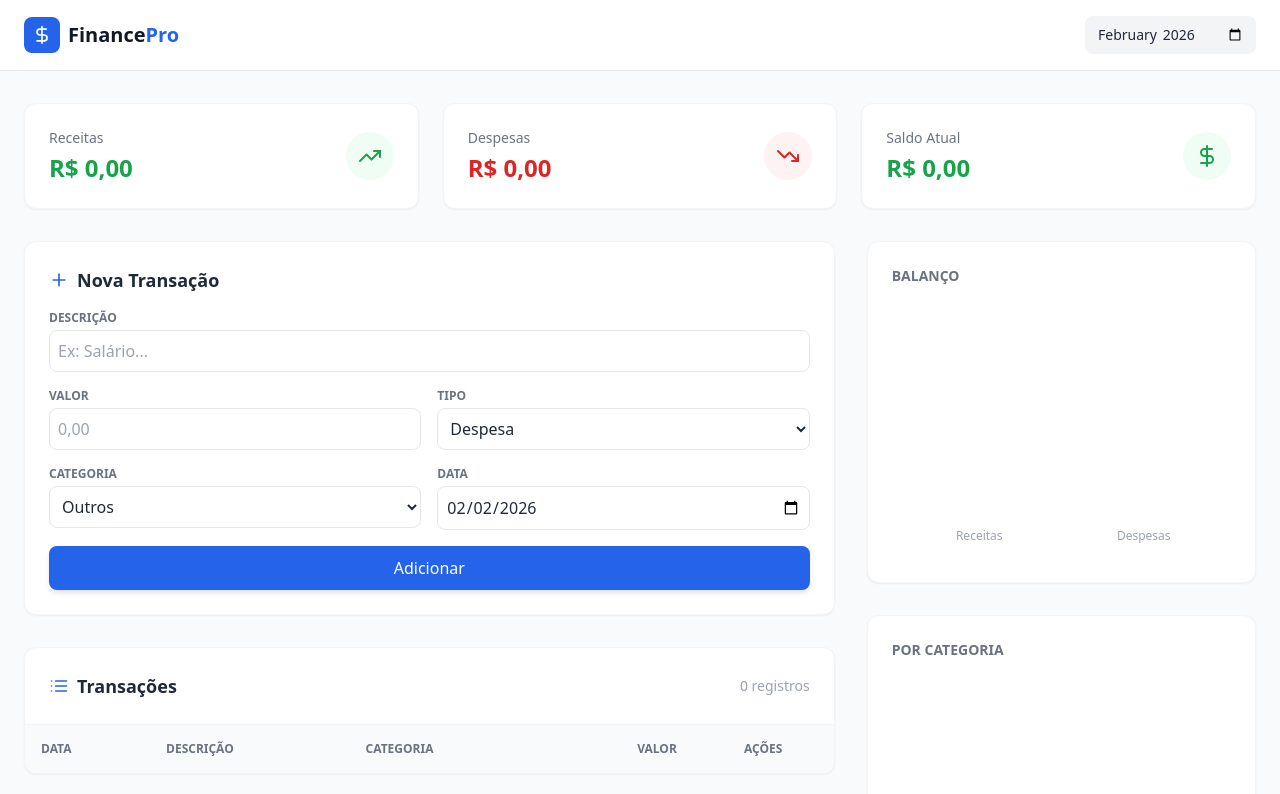
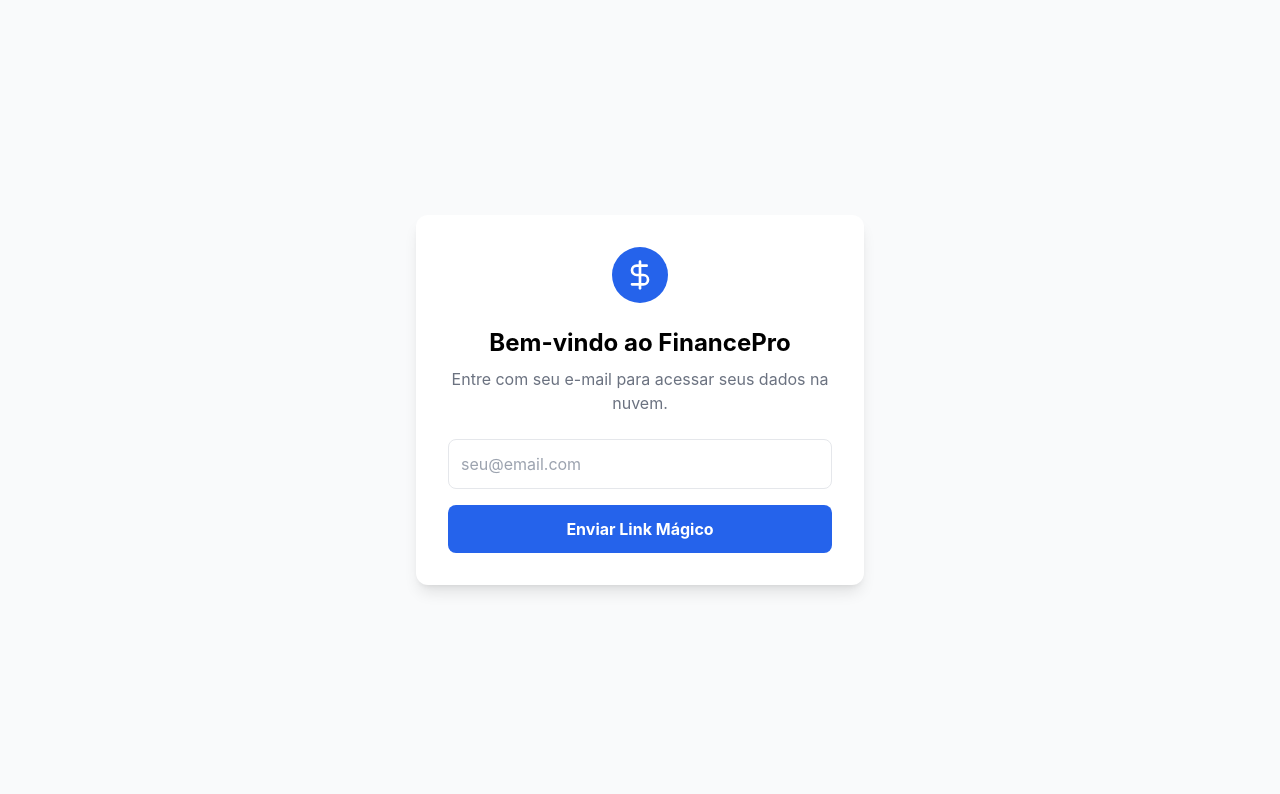
Before and after one commit to joaodanielski/finance-control, a React (Create React App) app: page / in a window 1280 px wide. Shown: the top 794 px of the page. Built offline with nearby package versions, Linux system fonts and the light colour scheme.

Commit message:
Upgrade: Conectado ao Supabase

```diff
--- a/package.json
+++ b/package.json
@@ -3,6 +3,7 @@
   "version": "0.1.0",
   "private": true,
   "dependencies": {
+    "@supabase/supabase-js": "^2.93.3",
     "@testing-library/jest-dom": "^5.17.0",
     "@testing-library/react": "^13.4.0",
     "@testing-library/user-event": "^13.5.0",
--- a/src/App.js
+++ b/src/App.js
@@ -1,125 +1,122 @@
 import React, { useState, useEffect, useMemo } from 'react';
-import { Plus, Trash2, Edit2, TrendingUp, TrendingDown, DollarSign, List } from 'lucide-react';
+import { supabase } from './supabaseClient'; // Importa nossa conexão
+import { Plus, Trash2, Edit2, TrendingUp, TrendingDown, DollarSign, List, LogOut, Loader2 } from 'lucide-react';
 import { PieChart, Pie, Cell, ResponsiveContainer, BarChart, Bar, XAxis, YAxis, Tooltip, Legend } from 'recharts';
 
-// --- Constantes ---
 const CATEGORIES = ["Alimentação", "Moradia", "Transporte", "Saúde", "Lazer", "Salário", "Investimentos", "Outros"];
 const COLORS = ['#10B981', '#EF4444', '#3B82F6', '#F59E0B', '#8B5CF6', '#EC4899'];
 const formatCurrency = (value) => new Intl.NumberFormat('pt-BR', { style: 'currency', currency: 'BRL' }).format(value);
 
-// --- Componentes UI ---
-const Card = ({ title, value, icon: Icon, type }) => {
-  const colorClass = type === 'income' ? 'text-green-600' : type === 'expense' ? 'text-red-600' : 'text-gray-800';
-  const bgClass = type === 'income' ? 'bg-green-50' : type === 'expense' ? 'bg-red-50' : 'bg-gray-50';
+// Componente de Login Simples
+const Auth = () => {
+  const [loading, setLoading] = useState(false);
+  const [email, setEmail] = useState('');
+  const [message, setMessage] = useState('');
+
+  const handleLogin = async (e) => {
+    e.preventDefault();
+    setLoading(true);
+    const { error } = await supabase.auth.signInWithOtp({ email });
+    if (error) setMessage(error.error_description || error.message);
+    else setMessage('Verifique seu e-mail para o link de login!');
+    setLoading(false);
+  };
 
   return (
-    <div className="bg-white p-6 rounded-xl shadow-sm border border-gray-100 flex items-center justify-between transition-all hover:shadow-md">
-      <div>
-        <p className="text-sm text-gray-500 font-medium mb-1">{title}</p>
-        <h3 className={`text-2xl font-bold ${colorClass}`}>{formatCurrency(value)}</h3>
-      </div>
-      <div className={`p-3 rounded-full ${bgClass}`}>
-        <Icon className={`w-6 h-6 ${colorClass}`} />
+    <div className="min-h-screen flex items-center justify-center bg-gray-50 px-4">
+      <div className="max-w-md w-full bg-white p-8 rounded-xl shadow-lg text-center">
+        <div className="mb-6 flex justify-center"><div className="bg-blue-600 p-3 rounded-full"><DollarSign className="w-8 h-8 text-white" /></div></div>
+        <h1 className="text-2xl font-bold mb-2">Bem-vindo ao FinancePro</h1>
+        <p className="text-gray-500 mb-6">Entre com seu e-mail para acessar seus dados na nuvem.</p>
+        <form onSubmit={handleLogin} className="space-y-4">
+          <input type="email" placeholder="seu@email.com" value={email} onChange={(e) => setEmail(e.target.value)} required className="w-full p-3 border rounded-lg outline-none focus:ring-2 focus:ring-blue-500" />
+          <button disabled={loading} className="w-full bg-blue-600 text-white p-3 rounded-lg font-bold hover:bg-blue-700 transition disabled:opacity-50">
+            {loading ? 'Enviando...' : 'Enviar Link Mágico'}
+          </button>
+        </form>
+        {message && <p className="mt-4 text-sm text-green-600 font-medium">{message}</p>}
       </div>
     </div>
   );
 };
 
-// --- Aplicação Principal ---
+// Componente Card
+const Card = ({ title, value, icon: Icon, type }) => {
+  const colorClass = type === 'income' ? 'text-green-600' : type === 'expense' ? 'text-red-600' : 'text-gray-800';
+  const bgClass = type === 'income' ? 'bg-green-50' : type === 'expense' ? 'bg-red-50' : 'bg-gray-50';
+  return (
+    <div className="bg-white p-6 rounded-xl shadow-sm border border-gray-100 flex items-center justify-between">
+      <div><p className="text-sm text-gray-500 font-medium mb-1">{title}</p><h3 className={`text-2xl font-bold ${colorClass}`}>{formatCurrency(value)}</h3></div>
+      <div className={`p-3 rounded-full ${bgClass}`}><Icon className={`w-6 h-6 ${colorClass}`} /></div>
+    </div>
+  );
+};
+
 export default function FinanceApp() {
-  const [transactions, setTransactions] = useState(() => {
-    const saved = localStorage.getItem('finance_transactions');
-    return saved ? JSON.parse(saved) : [];
-  });
-
-  const [formData, setFormData] = useState({
-    description: '', amount: '', type: 'expense', category: 'Outros', date: new Date().toISOString().split('T')[0]
-  });
-
+  const [session, setSession] = useState(null);
+  const [transactions, setTransactions] = useState([]);
+  const [loading, setLoading] = useState(true);
+  const [formData, setFormData] = useState({ description: '', amount: '', type: 'expense', category: 'Outros', date: new Date().toISOString().split('T')[0] });
   const [editingId, setEditingId] = useState(null);
   const [filterDate, setFilterDate] = useState(new Date().toISOString().slice(0, 7));
 
+  // Gerenciamento de Sessão
   useEffect(() => {
-    localStorage.setItem('finance_transactions', JSON.stringify(transactions));
-  }, [transactions]);
+    supabase.auth.getSession().then(({ data: { session } }) => { setSession(session); if(session) fetchTransactions(session.user.id); else setLoading(false); });
+    const { data: { subscription } } = supabase.auth.onAuthStateChange((_event, session) => { setSession(session); if(session) fetchTransactions(session.user.id); else setTransactions([]); });
+    return () => subscription.unsubscribe();
+  }, []);
 
-  const filteredTransactions = useMemo(() => {
-    return transactions.filter(t => t.date.startsWith(filterDate)).sort((a, b) => new Date(b.date) - new Date(a.date));
-  }, [transactions, filterDate]);
+  // CRUD Supabase
+  const fetchTransactions = async (userId) => {
+    try {
+      setLoading(true);
+      const { data, error } = await supabase.from('transactions').select('*').eq('user_id', userId).order('date', { ascending: false });
+      if (error) throw error;
+      setTransactions(data);
+    } catch (error) { console.error('Erro ao buscar:', error.message); } finally { setLoading(false); }
+  };
 
-  const summary = useMemo(() => {
-    return filteredTransactions.reduce((acc, curr) => {
-      const amount = parseFloat(curr.amount);
-      if (curr.type === 'income') {
-        acc.income += amount;
-        acc.total += amount;
-      } else {
-        acc.expense += amount;
-        acc.total -= amount;
-      }
-      return acc;
-    }, { income: 0, expense: 0, total: 0 });
-  }, [filteredTransactions]);
-
-  const chartData = useMemo(() => {
-    const expensesByCategory = filteredTransactions
-      .filter(t => t.type === 'expense')
-      .reduce((acc, curr) => {
-        acc[curr.category] = (acc[curr.category] || 0) + parseFloat(curr.amount);
-        return acc;
-      }, {});
-
-    return Object.entries(expensesByCategory).map(([name, value]) => ({ name, value }));
-  }, [filteredTransactions]);
-
-  const comparisonData = [
-    { name: 'Receitas', value: summary.income },
-    { name: 'Despesas', value: summary.expense }
-  ];
-
-  const handleSubmit = (e) => {
+  const handleSubmit = async (e) => {
     e.preventDefault();
-    if (!formData.description || !formData.amount) return;
-
-    const newTransaction = {
-      id: editingId || Date.now(),
-      ...formData,
-      amount: parseFloat(formData.amount)
-    };
+    if (!session) return;
+    const { description, amount, type, category, date } = formData;
+    const payload = { description, amount: parseFloat(amount), type, category, date, user_id: session.user.id };
 
     if (editingId) {
-      setTransactions(prev => prev.map(t => t.id === editingId ? newTransaction : t));
-      setEditingId(null);
+      const { error } = await supabase.from('transactions').update({ description, amount: parseFloat(amount), type, category, date }).eq('id', editingId);
+      if (!error) { setTransactions(prev => prev.map(t => t.id === editingId ? { ...t, ...payload } : t)); setEditingId(null); }
     } else {
-      setTransactions(prev => [newTransaction, ...prev]);
+      const { data, error } = await supabase.from('transactions').insert([payload]).select();
+      if (!error && data) setTransactions(prev => [data[0], ...prev]);
     }
-
     setFormData({ description: '', amount: '', type: 'expense', category: 'Outros', date: new Date().toISOString().split('T')[0] });
   };
 
-  const handleEdit = (transaction) => {
-    setFormData(transaction);
-    setEditingId(transaction.id);
+  const handleDelete = async (id) => {
+    if (window.confirm('Excluir transação?')) {
+      const { error } = await supabase.from('transactions').delete().eq('id', id);
+      if (!error) setTransactions(prev => prev.filter(t => t.id !== id));
+    }
   };
 
-  const handleDelete = (id) => {
-    if (window.confirm('Tem certeza que deseja excluir?')) {
-      setTransactions(prev => prev.filter(t => t.id !== id));
-    }
-  };
+  // Cálculos (Mantidos do anterior)
+  const filteredTransactions = useMemo(() => transactions.filter(t => t.date.startsWith(filterDate)), [transactions, filterDate]);
+  const summary = useMemo(() => filteredTransactions.reduce((acc, curr) => { const amt = parseFloat(curr.amount); if(curr.type === 'income') { acc.income += amt; acc.total += amt; } else { acc.expense += amt; acc.total -= amt; } return acc; }, { income: 0, expense: 0, total: 0 }), [filteredTransactions]);
+  const chartData = useMemo(() => { const exp = filteredTransactions.filter(t => t.type === 'expense').reduce((acc, curr) => { acc[curr.category] = (acc[curr.category] || 0) + parseFloat(curr.amount); return acc; }, {}); return Object.entries(exp).map(([name, value]) => ({ name, value })); }, [filteredTransactions]);
+  const comparisonData = [{ name: 'Receitas', value: summary.income }, { name: 'Despesas', value: summary.expense }];
+
+  if (!session) return <Auth />;
+  if (loading) return <div className="min-h-screen flex items-center justify-center"><Loader2 className="w-8 h-8 animate-spin text-blue-600" /></div>;
 
   return (
     <div className="min-h-screen bg-gray-50 text-gray-800 font-sans pb-10">
       <nav className="bg-white border-b border-gray-200 px-6 py-4 mb-8">
         <div className="max-w-7xl mx-auto flex justify-between items-center">
-          <div className="flex items-center gap-2">
-            <div className="bg-blue-600 p-2 rounded-lg">
-              <DollarSign className="w-5 h-5 text-white" />
-            </div>
-            <h1 className="text-xl font-bold text-gray-900">Finance<span className="text-blue-600">Pro</span></h1>
-          </div>
-          <div className="flex items-center gap-2 bg-gray-100 rounded-lg p-1">
-            <input type="month" value={filterDate} onChange={(e) => setFilterDate(e.target.value)} className="bg-transparent border-none focus:ring-0 text-sm font-medium px-2 py-1 outline-none"/>
+          <div className="flex items-center gap-2"><div className="bg-blue-600 p-2 rounded-lg"><DollarSign className="w-5 h-5 text-white" /></div><h1 className="text-xl font-bold">Finance<span className="text-blue-600">Pro</span></h1></div>
+          <div className="flex items-center gap-4">
+            <input type="month" value={filterDate} onChange={(e) => setFilterDate(e.target.value)} className="bg-gray-100 rounded-lg px-3 py-1 text-sm outline-none" />
+            <button onClick={() => supabase.auth.signOut()} className="text-gray-500 hover:text-red-600"><LogOut className="w-5 h-5" /></button>
           </div>
         </div>
       </nav>
@@ -134,102 +131,26 @@ export default function FinanceApp() {
         <div className="grid grid-cols-1 lg:grid-cols-3 gap-8">
           <div className="lg:col-span-2 space-y-8">
             <div className="bg-white p-6 rounded-xl shadow-sm border border-gray-100">
-              <h2 className="text-lg font-bold mb-4 flex items-center gap-2">
-                <Plus className="w-5 h-5 text-blue-600" />
-                {editingId ? 'Editar Transação' : 'Nova Transação'}
-              </h2>
+              <h2 className="text-lg font-bold mb-4 flex items-center gap-2"><Plus className="w-5 h-5 text-blue-600" />{editingId ? 'Editar' : 'Nova Transação'}</h2>
               <form onSubmit={handleSubmit} className="grid grid-cols-1 md:grid-cols-2 gap-4">
-                <div className="md:col-span-2">
-                  <label className="block text-xs font-semibold text-gray-500 mb-1 uppercase">Descrição</label>
-                  <input required type="text" placeholder="Ex: Salário..." value={formData.description} onChange={e => setFormData({...formData, description: e.target.value})} className="w-full p-2 border border-gray-200 rounded-lg focus:ring-2 focus:ring-blue-500 outline-none" />
-                </div>
-                <div>
-                  <label className="block text-xs font-semibold text-gray-500 mb-1 uppercase">Valor</label>
-                  <input required type="number" step="0.01" placeholder="0,00" value={formData.amount} onChange={e => setFormData({...formData, amount: e.target.value})} className="w-full p-2 border border-gray-200 rounded-lg focus:ring-2 focus:ring-blue-500 outline-none" />
-                </div>
-                <div>
-                  <label className="block text-xs font-semibold text-gray-500 mb-1 uppercase">Tipo</label>
-                  <select value={formData.type} onChange={e => setFormData({...formData, type: e.target.value})} className="w-full p-2 border border-gray-200 rounded-lg outline-none bg-white">
-                    <option value="income">Receita</option>
-                    <option value="expense">Despesa</option>
-                  </select>
-                </div>
-                <div>
-                  <label className="block text-xs font-semibold text-gray-500 mb-1 uppercase">Categoria</label>
-                  <select value={formData.category} onChange={e => setFormData({...formData, category: e.target.value})} className="w-full p-2 border border-gray-200 rounded-lg outline-none bg-white">
-                    {CATEGORIES.map(cat => <option key={cat} value={cat}>{cat}</option>)}
-                  </select>
-                </div>
-                <div>
-                  <label className="block text-xs font-semibold text-gray-500 mb-1 uppercase">Data</label>
-                  <input required type="date" value={formData.date} onChange={e => setFormData({...formData, date: e.target.value})} className="w-full p-2 border border-gray-200 rounded-lg outline-none" />
-                </div>
-                <div className="md:col-span-2">
-                  <button type="submit" className={`w-full py-2.5 rounded-lg text-white font-medium shadow-md transition-all ${editingId ? 'bg-yellow-500 hover:bg-yellow-600' : 'bg-blue-600 hover:bg-blue-700'}`}>
-                    {editingId ? 'Atualizar' : 'Adicionar'}
-                  </button>
-                  {editingId && <button type="button" onClick={() => { setEditingId(null); setFormData({ description: '', amount: '', type: 'expense', category: 'Outros', date: new Date().toISOString().split('T')[0] }) }} className="w-full mt-2 text-sm text-gray-500">Cancelar</button>}
-                </div>
+                <div className="md:col-span-2"><label className="text-xs font-bold text-gray-500 uppercase">Descrição</label><input required type="text" value={formData.description} onChange={e => setFormData({...formData, description: e.target.value})} className="w-full p-2 border rounded-lg outline-none focus:ring-2 focus:ring-blue-500" /></div>
+                <div><label className="text-xs font-bold text-gray-500 uppercase">Valor</label><input required type="number" step="0.01" value={formData.amount} onChange={e => setFormData({...formData, amount: e.target.value})} className="w-full p-2 border rounded-lg outline-none focus:ring-2 focus:ring-blue-500" /></div>
+                <div><label className="text-xs font-bold text-gray-500 uppercase">Tipo</label><select value={formData.type} onChange={e => setFormData({...formData, type: e.target.value})} className="w-full p-2 border rounded-lg bg-white"><option value="income">Receita</option><option value="expense">Despesa</option></select></div>
+                <div><label className="text-xs font-bold text-gray-500 uppercase">Categoria</label><select value={formData.category} onChange={e => setFormData({...formData, category: e.target.value})} className="w-full p-2 border rounded-lg bg-white">{CATEGORIES.map(cat => <option key={cat} value={cat}>{cat}</option>)}</select></div>
+                <div><label className="text-xs font-bold text-gray-500 uppercase">Data</label><input required type="date" value={formData.date} onChange={e => setFormData({...formData, date: e.target.value})} className="w-full p-2 border rounded-lg" /></div>
+                <div className="md:col-span-2"><button type="submit" className="w-full bg-blue-600 text-white py-2.5 rounded-lg hover:bg-blue-700 shadow-md">{editingId ? 'Atualizar' : 'Salvar'}</button>{editingId && <button type="button" onClick={() => { setEditingId(null); setFormData({ description: '', amount: '', type: 'expense', category: 'Outros', date: new Date().toISOString().split('T')[0] }) }} className="w-full mt-2 text-sm text-gray-500">Cancelar</button>}</div>
               </form>
             </div>
 
             <div className="bg-white rounded-xl shadow-sm border border-gray-100 overflow-hidden">
-              <div className="p-6 border-b border-gray-100 flex justify-between items-center">
-                <h2 className="text-lg font-bold flex items-center gap-2"><List className="w-5 h-5 text-blue-600" /> Transações</h2>
-                <span className="text-sm text-gray-400">{filteredTransactions.length} registros</span>
-              </div>
-              <div className="overflow-x-auto">
-                <table className="w-full text-left border-collapse">
-                  <thead>
-                    <tr className="bg-gray-50 text-gray-500 text-xs uppercase"><th className="p-4">Data</th><th className="p-4">Descrição</th><th className="p-4">Categoria</th><th className="p-4 text-right">Valor</th><th className="p-4 text-center">Ações</th></tr>
-                  </thead>
-                  <tbody className="divide-y divide-gray-100">
-                    {filteredTransactions.map((t) => (
-                      <tr key={t.id} className="hover:bg-gray-50 transition-colors group">
-                        <td className="p-4 text-sm text-gray-600">{new Date(t.date).toLocaleDateString('pt-BR')}</td>
-                        <td className="p-4 font-medium text-gray-800">{t.description}</td>
-                        <td className="p-4 text-sm"><span className="px-2 py-1 rounded-full text-xs bg-gray-100 text-gray-600">{t.category}</span></td>
-                        <td className={`p-4 text-right font-bold ${t.type === 'income' ? 'text-green-600' : 'text-red-600'}`}>{t.type === 'expense' && '- '}{formatCurrency(t.amount)}</td>
-                        <td className="p-4 text-center flex justify-center gap-2 opacity-0 group-hover:opacity-100 transition-opacity">
-                          <button onClick={() => handleEdit(t)} className="text-blue-500"><Edit2 className="w-4 h-4" /></button>
-                          <button onClick={() => handleDelete(t.id)} className="text-red-500"><Trash2 className="w-4 h-4" /></button>
-                        </td>
-                      </tr>
-                    ))}
-                  </tbody>
-                </table>
-              </div>
+               <div className="p-6 border-b border-gray-100"><h2 className="text-lg font-bold flex gap-2"><List className="w-5 h-5 text-blue-600" /> Histórico</h2></div>
+               <div className="overflow-x-auto"><table className="w-full text-left"><thead><tr className="bg-gray-50 text-gray-500 text-xs uppercase"><th className="p-4">Data</th><th className="p-4">Descrição</th><th className="p-4">Valor</th><th className="p-4">Ações</th></tr></thead>
+               <tbody className="divide-y divide-gray-100">{filteredTransactions.map(t => (<tr key={t.id} className="hover:bg-gray-50 group"><td className="p-4 text-sm text-gray-600">{new Date(t.date).toLocaleDateString('pt-BR')}</td><td className="p-4 font-medium">{t.description}<br/><span className="text-xs text-gray-400 bg-gray-100 px-1 rounded">{t.category}</span></td><td className={`p-4 font-bold ${t.type === 'income' ? 'text-green-600' : 'text-red-600'}`}>{formatCurrency(t.amount)}</td><td className="p-4 flex gap-2 opacity-0 group-hover:opacity-100"><button onClick={() => { setFormData(t); setEditingId(t.id); }} className="text-blue-500"><Edit2 className="w-4 h-4" /></button><button onClick={() => handleDelete(t.id)} className="text-red-500"><Trash2 className="w-4 h-4" /></button></td></tr>))}</tbody></table></div>
             </div>
           </div>
-
           <div className="space-y-8">
-            <div className="bg-white p-6 rounded-xl shadow-sm border border-gray-100">
-              <h3 className="text-sm font-bold text-gray-500 uppercase mb-4">Balanço</h3>
-              <div className="h-64">
-                <ResponsiveContainer width="100%" height="100%">
-                  <BarChart data={comparisonData}>
-                    <XAxis dataKey="name" stroke="#9CA3AF" fontSize={12} tickLine={false} axisLine={false} />
-                    <Tooltip cursor={{ fill: '#F3F4F6' }} contentStyle={{ borderRadius: '8px' }} />
-                    <Bar dataKey="value" radius={[4, 4, 0, 0]}>{comparisonData.map((entry, index) => <Cell key={`cell-${index}`} fill={index === 0 ? '#10B981' : '#EF4444'} />)}</Bar>
-                  </BarChart>
-                </ResponsiveContainer>
-              </div>
-            </div>
-            <div className="bg-white p-6 rounded-xl shadow-sm border border-gray-100">
-              <h3 className="text-sm font-bold text-gray-500 uppercase mb-4">Por Categoria</h3>
-              <div className="h-64">
-
-                <ResponsiveContainer width="100%" height="100%">
-                  <PieChart>
-                    <Pie data={chartData} cx="50%" cy="50%" innerRadius={60} outerRadius={80} paddingAngle={5} dataKey="value">
-                      {chartData.map((entry, index) => <Cell key={`cell-${index}`} fill={COLORS[index % COLORS.length]} />)}
-                    </Pie>
-                    <Tooltip />
-                    <Legend verticalAlign="bottom" height={36} />
-                  </PieChart>
-                </ResponsiveContainer>
-              </div>
-            </div>
+            <div className="bg-white p-6 rounded-xl shadow-sm h-64"><ResponsiveContainer width="100%" height="100%"><BarChart data={comparisonData}><XAxis dataKey="name" stroke="#9CA3AF" tickLine={false} axisLine={false} /><Tooltip /><Bar dataKey="value" radius={[4, 4, 0, 0]}>{comparisonData.map((e, i) => <Cell key={i} fill={i === 0 ? '#10B981' : '#EF4444'} />)}</Bar></BarChart></ResponsiveContainer></div>
+            <div className="bg-white p-6 rounded-xl shadow-sm h-64"><ResponsiveContainer width="100%" height="100%"><PieChart><Pie data={chartData} cx="50%" cy="50%" innerRadius={60} outerRadius={80} paddingAngle={5} dataKey="value">{chartData.map((e, i) => <Cell key={i} fill={COLORS[i % COLORS.length]} />)}</Pie><Tooltip /><Legend /></PieChart></ResponsiveContainer></div>
           </div>
         </div>
       </div>
--- /dev/null
+++ b/src/supabaseClient.js
@@ -0,0 +1,6 @@
+import { createClient } from '@supabase/supabase-js';
+
+const supabaseUrl = process.env.REACT_APP_SUPABASE_URL;
+const supabaseAnonKey = process.env.REACT_APP_SUPABASE_ANON_KEY;
+
+export const supabase = createClient(supabaseUrl, supabaseAnonKey);
```
Also changed, not shown: 2 other files (tests, documents, lock files or other folders).
